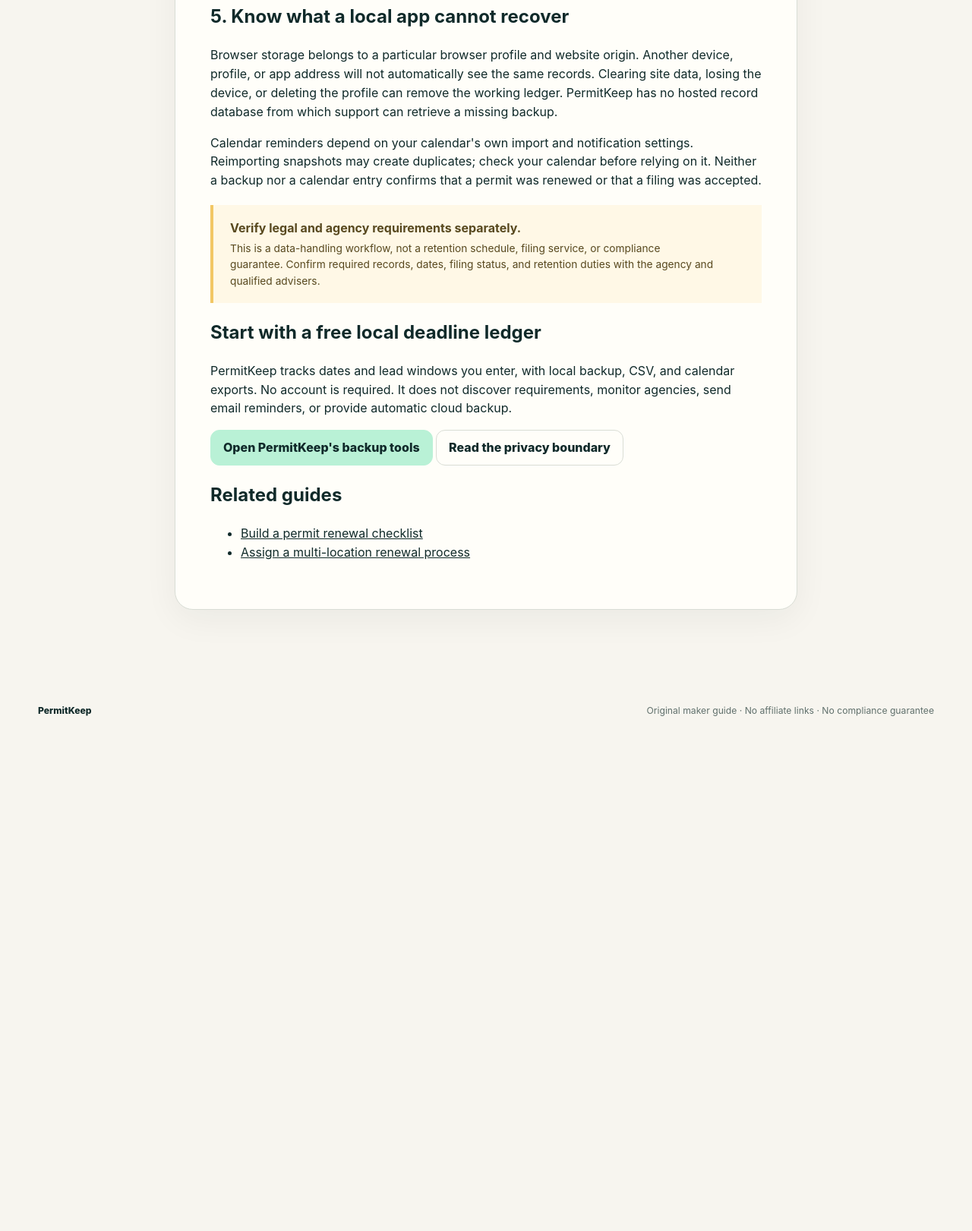
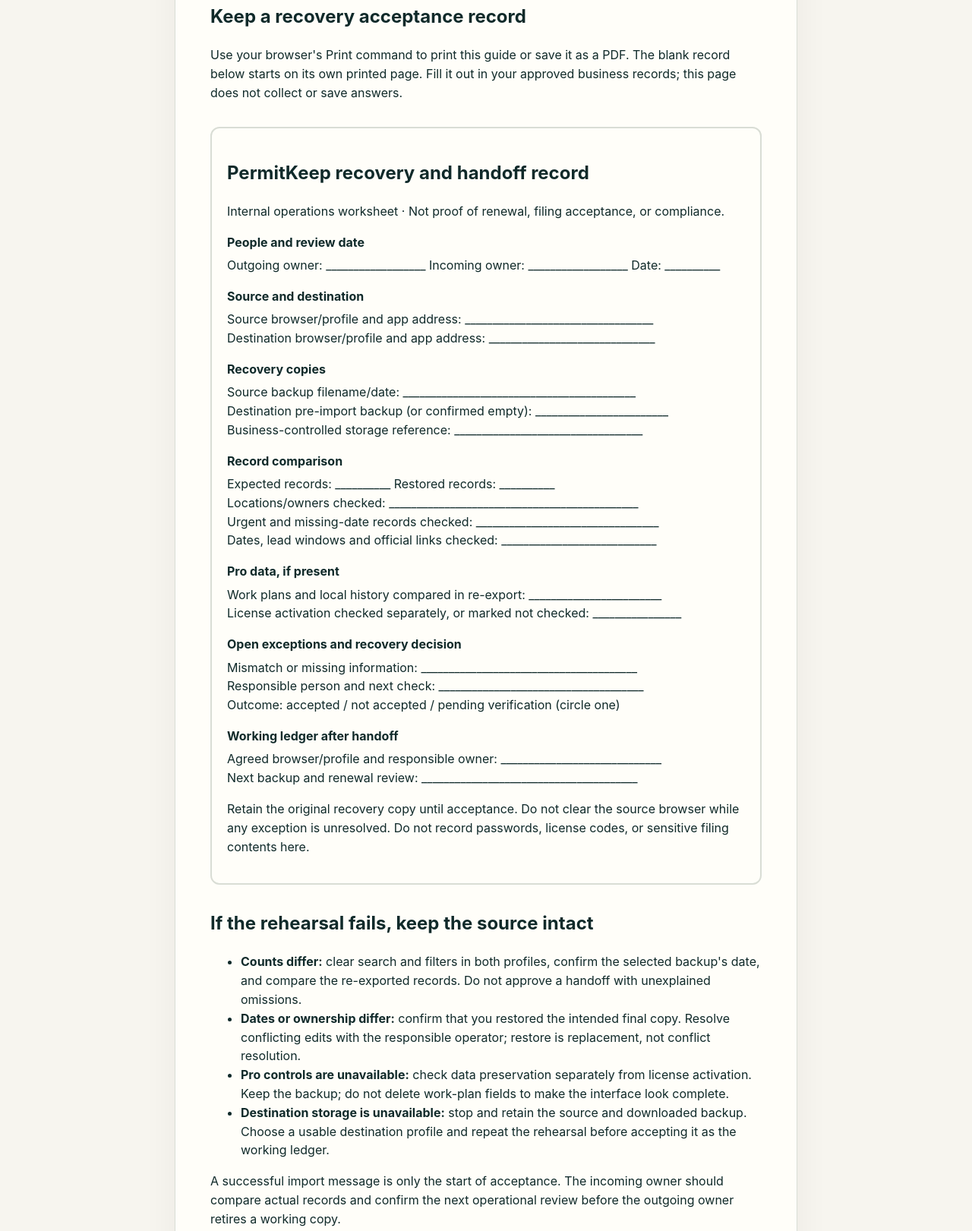
Before and after one commit to helpinghandschitown-netizen/permitkeep, a website: page permitkeep-backup-and-handoff.html in a window 1280 px wide. Shown: the part 2145-3766 px from the top of the page at 76% size. Before the commit the page ends 3150 px from the top, so only its background shows below. Drawn offline with Linux system fonts and the light colour scheme.

Commit message:
docs: add printable recovery acceptance worksheet

```diff
--- a/permitkeep-backup-and-handoff.html
+++ b/permitkeep-backup-and-handoff.html
@@ -9,6 +9,7 @@
   <title>Back up and hand off your permit renewal tracker — PermitKeep</title>
   <link rel="icon" href="./icon.svg" type="image/svg+xml">
   <link rel="stylesheet" href="./styles.css">
+  <link rel="stylesheet" href="./weekly-review.css">
 </head>
 <body>
   <a class="skip-link" href="#guide">Skip to guide</a>
@@ -49,6 +50,30 @@
       <li><strong>Incoming owner:</strong> complete the restore check, verify priority dates with the issuing agencies, and accept responsibility for the next review.</li>
       <li><strong>Both:</strong> record the handoff date and backup filename through an approved business channel. Retain prior copies according to policy; avoid casual email attachments containing private operational details.</li>
     </ul>
+    <h2>Keep a recovery acceptance record</h2>
+    <p class="screen-only">Use your browser's Print command to print this guide or save it as a PDF. The blank record below starts on its own printed page. Fill it out in your approved business records; this page does not collect or save answers.</p>
+    <section class="review-sheet" aria-labelledby="handoff-record">
+      <h2 id="handoff-record">PermitKeep recovery and handoff record</h2>
+      <p>Internal operations worksheet · Not proof of renewal, filing acceptance, or compliance.</p>
+      <dl>
+        <dt>People and review date</dt><dd>Outgoing owner: __________________ Incoming owner: __________________ Date: __________</dd>
+        <dt>Source and destination</dt><dd>Source browser/profile and app address: __________________________________<br>Destination browser/profile and app address: ______________________________</dd>
+        <dt>Recovery copies</dt><dd>Source backup filename/date: __________________________________________<br>Destination pre-import backup (or confirmed empty): ________________________<br>Business-controlled storage reference: __________________________________</dd>
+        <dt>Record comparison</dt><dd>Expected records: __________ Restored records: __________<br>Locations/owners checked: _____________________________________________<br>Urgent and missing-date records checked: _________________________________<br>Dates, lead windows and official links checked: ____________________________</dd>
+        <dt>Pro data, if present</dt><dd>Work plans and local history compared in re-export: ________________________<br>License activation checked separately, or marked not checked: ________________</dd>
+        <dt>Open exceptions and recovery decision</dt><dd>Mismatch or missing information: _______________________________________<br>Responsible person and next check: _____________________________________<br>Outcome: accepted / not accepted / pending verification (circle one)</dd>
+        <dt>Working ledger after handoff</dt><dd>Agreed browser/profile and responsible owner: _____________________________<br>Next backup and renewal review: _______________________________________</dd>
+      </dl>
+      <p>Retain the original recovery copy until acceptance. Do not clear the source browser while any exception is unresolved. Do not record passwords, license codes, or sensitive filing contents here.</p>
+    </section>
+    <h2>If the rehearsal fails, keep the source intact</h2>
+    <ul>
+      <li><strong>Counts differ:</strong> clear search and filters in both profiles, confirm the selected backup's date, and compare the re-exported records. Do not approve a handoff with unexplained omissions.</li>
+      <li><strong>Dates or ownership differ:</strong> confirm that you restored the intended final copy. Resolve conflicting edits with the responsible operator; restore is replacement, not conflict resolution.</li>
+      <li><strong>Pro controls are unavailable:</strong> check data preservation separately from license activation. Keep the backup; do not delete work-plan fields to make the interface look complete.</li>
+      <li><strong>Destination storage is unavailable:</strong> stop and retain the source and downloaded backup. Choose a usable destination profile and repeat the rehearsal before accepting it as the working ledger.</li>
+    </ul>
+    <p>A successful import message is only the start of acceptance. The incoming owner should compare actual records and confirm the next operational review before the outgoing owner retires a working copy.</p>
     <h2>5. Know what a local app cannot recover</h2>
     <p>Browser storage belongs to a particular browser profile and website origin. Another device, profile, or app address will not automatically see the same records. Clearing site data, losing the device, or deleting the profile can remove the working ledger. PermitKeep has no hosted record database from which support can retrieve a missing backup.</p>
     <p>Calendar reminders depend on your calendar's own import and notification settings. Reimporting snapshots may create duplicates; check your calendar before relying on it. Neither a backup nor a calendar entry confirms that a permit was renewed or that a filing was accepted.</p>
```
